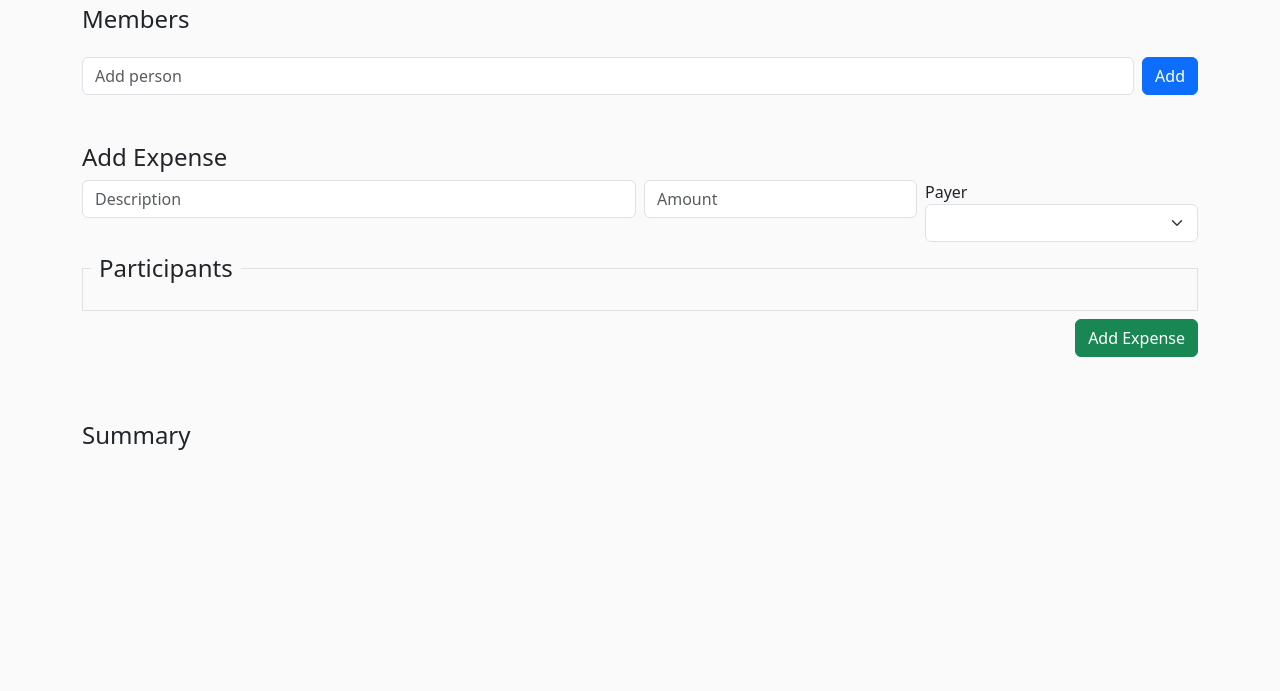
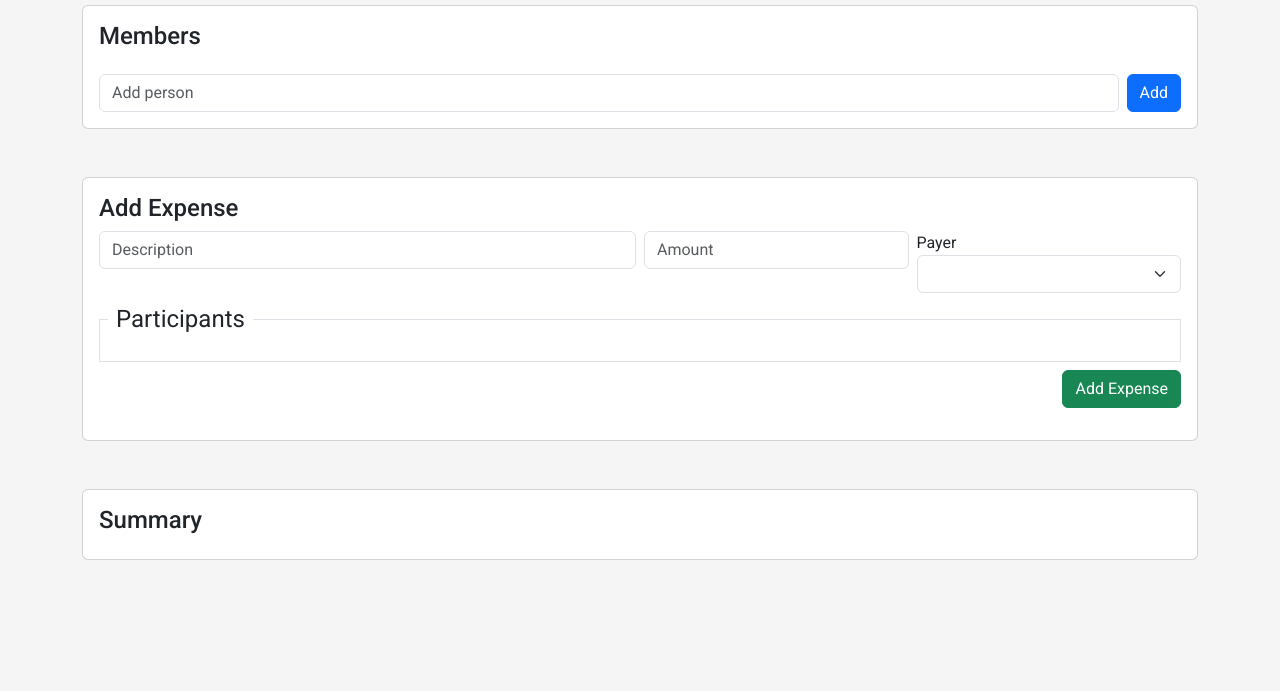
Before and after one commit to kvBeta/paymentTracking, a plain HTML site: page index.html in a window 1280 px wide. Shown: the part 109-800 px from the top of the page. Drawn offline with nearby package versions, Linux system fonts and the light colour scheme.

Commit message:
Improve UI with cards and add German currency (#4)

```diff
--- a/app.js
+++ b/app.js
@@ -4,6 +4,15 @@ let data = {
     members: [],
     expenses: []
 };
+
+const currencyFormatter = new Intl.NumberFormat('de-DE', {
+    style: 'currency',
+    currency: 'EUR'
+});
+
+function formatCurrency(amount) {
+    return currencyFormatter.format(amount);
+}
 
 function saveData() {
     localStorage.setItem(STORAGE_KEY, JSON.stringify(data));
@@ -64,7 +73,7 @@ function renderExpenses() {
     list.innerHTML = '';
     data.expenses.forEach((exp, index) => {
         const li = document.createElement('li');
-        li.textContent = `${exp.description} - $${exp.amount.toFixed(2)} paid by ${exp.payer}`;
+        li.textContent = `${exp.description} - ${formatCurrency(exp.amount)} paid by ${exp.payer}`;
         const rm = document.createElement('button');
         rm.textContent = 'Remove';
         rm.onclick = () => {
@@ -111,7 +120,7 @@ function renderSummary() {
         const debtor = debtors[i];
         const creditor = creditors[j];
         const amt = Math.min(debtor.bal, creditor.bal);
-        transactions.push(`${debtor.name} owes ${creditor.name} $${amt.toFixed(2)}`);
+        transactions.push(`${debtor.name} owes ${creditor.name} ${formatCurrency(amt)}`);
         debtor.bal -= amt;
         creditor.bal -= amt;
         if (debtor.bal < 0.01) i++;
@@ -155,7 +164,8 @@ function init() {
     document.getElementById('add-expense-form').onsubmit = e => {
         e.preventDefault();
         const desc = document.getElementById('expense-desc').value.trim();
-        const amount = parseFloat(document.getElementById('expense-amount').value);
+        const rawAmount = document.getElementById('expense-amount').value.replace(',', '.');
+        const amount = parseFloat(rawAmount);
         const payer = document.getElementById('expense-payer').value;
         const participants = Array.from(document.querySelectorAll('#participants-options input:checked')).map(cb=>cb.value);
         if (!desc || isNaN(amount) || amount<=0 || !payer || participants.length===0) return;
--- a/index.html
+++ b/index.html
@@ -6,6 +6,9 @@
     <title>Group Expense Tracker</title>
     <!-- Bootstrap CSS -->
     <link href="https://cdn.jsdelivr.net/npm/bootstrap@5.3.0/dist/css/bootstrap.min.css" rel="stylesheet">
+    <link rel="preconnect" href="https://fonts.googleapis.com">
+    <link rel="preconnect" href="https://fonts.gstatic.com" crossorigin>
+    <link href="https://fonts.googleapis.com/css2?family=Roboto:wght@300;400;500;700&display=swap" rel="stylesheet">
     <link rel="stylesheet" href="style.css">
 </head>
 <body>
@@ -16,7 +19,9 @@
 
         <main>
             <section id="members-section" class="mb-5">
-                <h2 class="h4">Members</h2>
+                <div class="card">
+                    <div class="card-body">
+                        <h2 class="h4 card-title">Members</h2>
                         <ul id="member-list" class="list-group mb-3"></ul>
                         <form id="add-member-form" class="row g-2">
                             <div class="col-12 col-sm">
@@ -26,10 +31,14 @@
                                 <button type="submit" class="btn btn-primary w-100">Add</button>
                             </div>
                         </form>
+                    </div>
+                </div>
             </section>
 
             <section id="expenses-section" class="mb-5">
-                <h2 class="h4">Add Expense</h2>
+                <div class="card">
+                    <div class="card-body">
+                        <h2 class="h4 card-title">Add Expense</h2>
                         <form id="add-expense-form" class="row g-2">
                             <div class="col-12 col-md-6">
                                 <input type="text" id="expense-desc" class="form-control" placeholder="Description" required>
@@ -54,11 +63,17 @@
                             </div>
                         </form>
                         <ul id="expense-list" class="list-group mt-3"></ul>
+                    </div>
+                </div>
             </section>
 
             <section id="summary-section">
-                <h2 class="h4">Summary</h2>
+                <div class="card">
+                    <div class="card-body">
+                        <h2 class="h4 card-title">Summary</h2>
                         <ul id="summary-list" class="list-group"></ul>
+                    </div>
+                </div>
             </section>
         </main>
     </div>
--- a/style.css
+++ b/style.css
@@ -3,8 +3,13 @@
 }
 
 body {
-    background: #fafafa;
+    background: #f5f5f5;
     padding: 1rem;
+    font-family: 'Roboto', sans-serif;
+}
+
+.card {
+    margin-bottom: 1rem;
 }
 
 #participants-options label {
```
Lines whose indentation alone changed are shown as unchanged.
